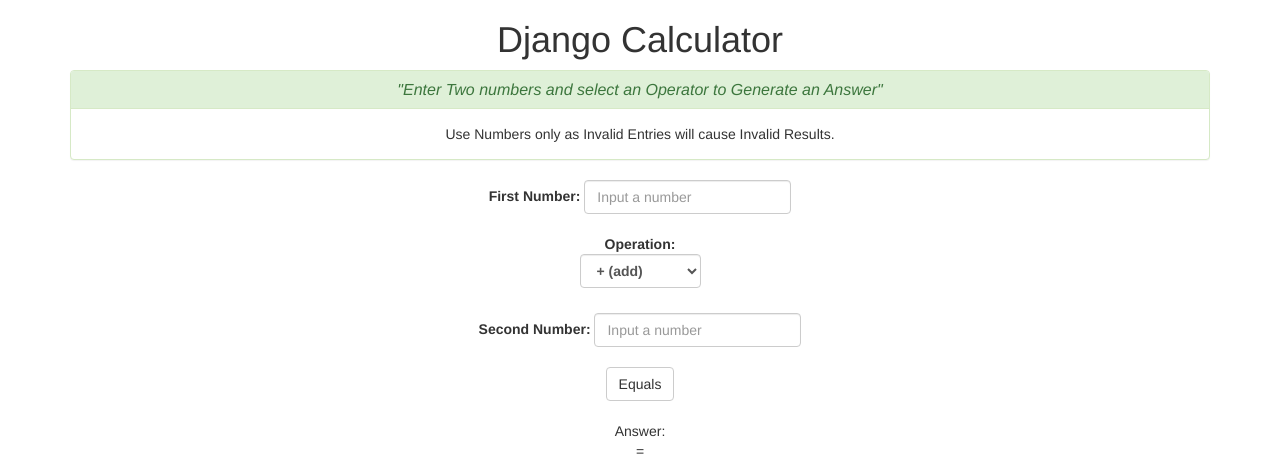
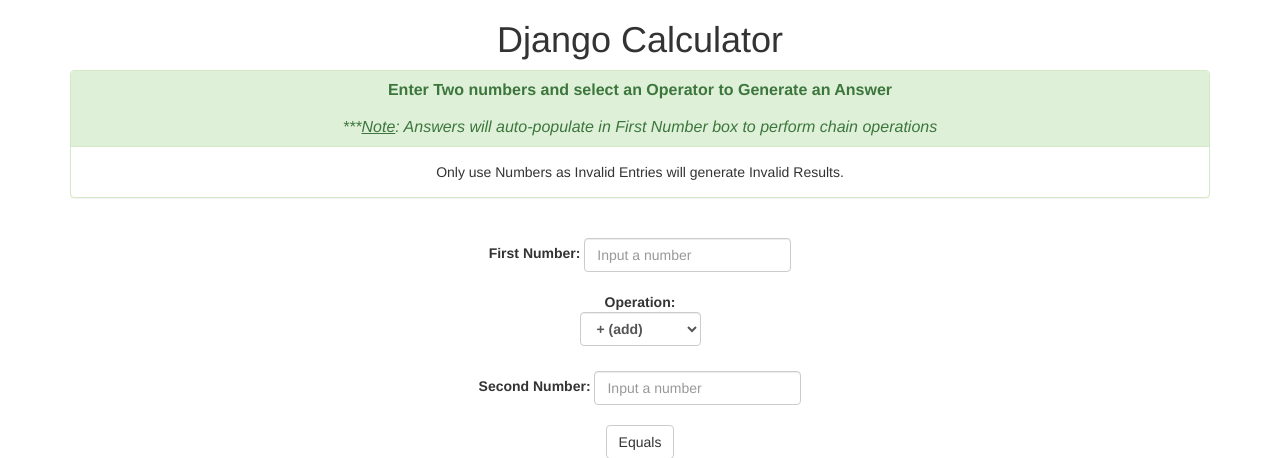
Before and after one commit to JayTwitty/calculator, a Django app: page / in a window 1280 px wide. Shown: the top 458 px of the page. Run offline with Django 3.2, Linux system fonts and the light colour scheme; some libraries are stand-ins or nearby versions.

Commit message:
calculator app

```diff
--- a/app/templates/index.html
+++ b/app/templates/index.html
@@ -14,12 +14,16 @@
 <h1>Django Calculator</h1>
 <div class="panel panel-success">
   <div class="panel-heading">
-    <h3 class="panel-title center"><em>"Enter Two numbers and select an Operator to Generate an Answer"</em></h3>
+    <h3 class="panel-title center"><strong>Enter Two numbers and select an Operator to Generate an Answer</strong></h3>
+      <br>
+          <h3 class="panel-title center"><em>***<u>Note</u>: Answers will auto-populate in First Number box to perform chain operations</em></h3>
+
   </div>
   <div class="panel-body center">
-      Use Numbers only as Invalid Entries will cause Invalid Results.
+      Only use Numbers as Invalid Entries will generate Invalid Results.
   </div>
 </div>
+<br>
 <form method = "post" class="form-inline center">
 {% csrf_token %}
   <div class="form-group">
@@ -57,6 +61,7 @@
 <br>
 <div>Answer: </div>
 <div>{{ first_number }} {{ operation }} {{ second_number }} = {{ answer }}</div>
+
     <script src="https://maxcdn.bootstrapcdn.com/bootstrap/3.3.6/js/bootstrap.min.js" integrity="sha384-0mSbJDEHialfmuBBQP6A4Qrprq5OVfW37PRR3j5ELqxss1yVqOtnepnHVP9aJ7xS" crossorigin="anonymous"></script>
 </body>
 </html>
--- a/app/views.py
+++ b/app/views.py
@@ -5,10 +5,10 @@
 def index_view(request):
     print(request.POST)
     try:
-        if request.method == "POST":
-            first_number_input = float(request.POST.get('first_number_input'))
-            second_number_input = float(request.POST.get('second_number_input'))
-            operation = request.POST.get("operator")
+        if request.POST:
+            first_number_input = float(request.POST['first_number_input'])
+            second_number_input = float(request.POST['second_number_input'])
+            operation = request.POST["operator"]
 
             if operation == "+ (add)":
                 answer = operator.add(first_number_input, second_number_input)
@@ -23,7 +23,7 @@
                 try:
                     answer = operator.truediv(first_number_input, second_number_input)
                 except ZeroDivisionError:
-                    answer = "Can't Divide by Zero"
+                    answer = "Answer is Undefined (You can't divide by zero)"
                 operation = "/"
             return render(request, 'index.html', {'answer': answer,
                                                   'operation': operation,
```
